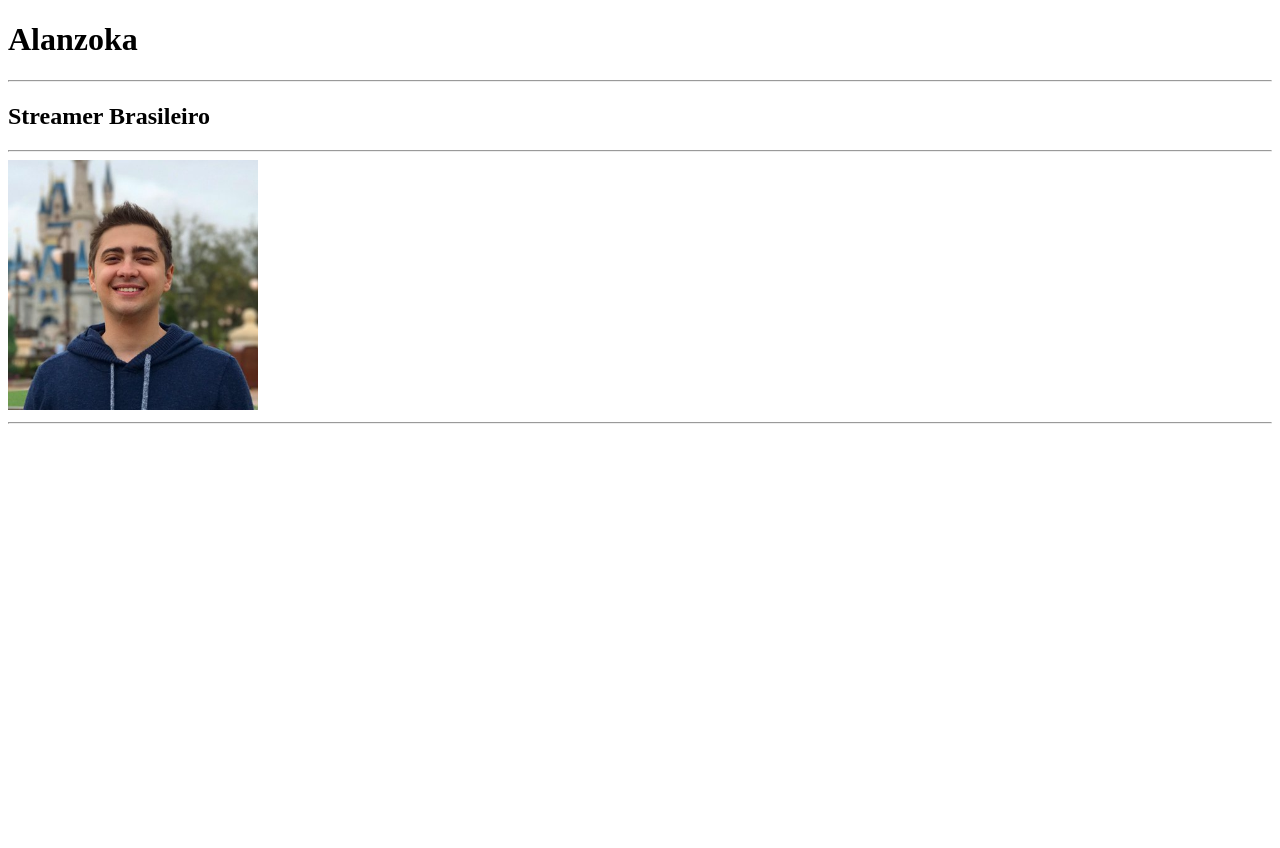
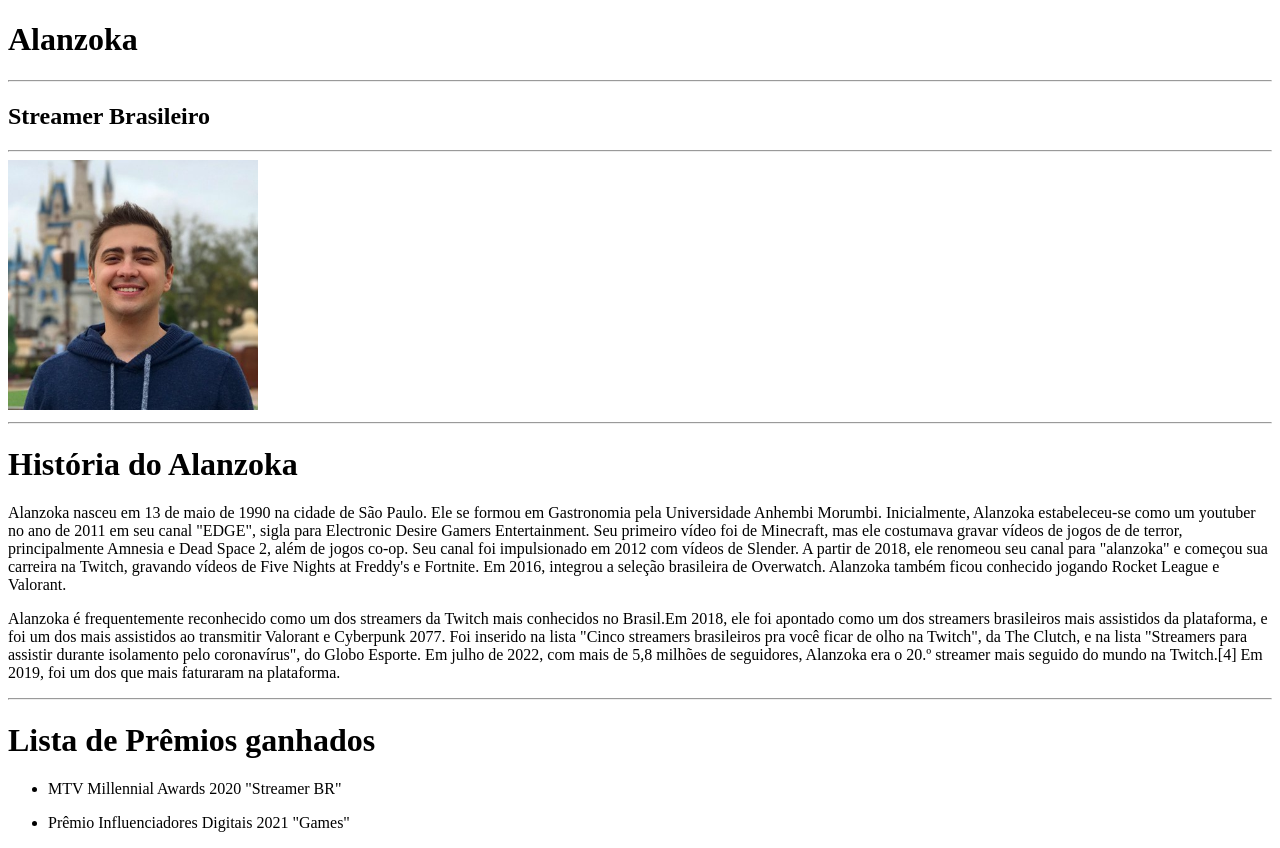
Before and after one commit to WalterJr31/primeiro-site, a plain HTML site: page alanzoka.html in a window 1280 px wide. Before the commit the page ends 800 px from the top, so only its background shows below. Drawn offline with Linux system fonts and the light colour scheme.

Commit message:
Alanzoka
streamer brasileiro

```diff
--- a/alanzoka.html
+++ b/alanzoka.html
@@ -15,6 +15,27 @@
         <hr>
         <img src="alanzoka.jpg" width="250">
         <hr>
+        <h1>História do Alanzoka</h1>
+        <p>
+            Alanzoka nasceu em 13 de maio de 1990 na cidade de São Paulo. Ele se formou em Gastronomia pela Universidade Anhembi Morumbi. Inicialmente, Alanzoka estabeleceu-se como um youtuber no ano de 2011 em seu canal "EDGE", sigla para Electronic Desire Gamers Entertainment. Seu primeiro vídeo foi de Minecraft, mas ele costumava gravar vídeos de jogos de de terror, principalmente Amnesia e Dead Space 2, além de jogos co-op. Seu canal foi impulsionado em 2012 com vídeos de Slender. A partir de 2018, ele renomeou seu canal para "alanzoka" e começou sua carreira na Twitch, gravando vídeos de Five Nights at Freddy's e Fortnite. Em 2016, integrou a seleção brasileira de Overwatch. Alanzoka também ficou conhecido jogando Rocket League e Valorant.
+        </p>
+        <p>
+            Alanzoka é frequentemente reconhecido como um dos streamers da Twitch mais conhecidos no Brasil.Em 2018, ele foi apontado como um dos streamers brasileiros mais assistidos da plataforma, e foi um dos mais assistidos ao transmitir Valorant e Cyberpunk 2077. Foi inserido na lista "Cinco streamers brasileiros pra você ficar de olho na Twitch", da The Clutch, e na lista "Streamers para assistir durante isolamento pelo coronavírus", do Globo Esporte.
+
+Em julho de 2022, com mais de 5,8 milhões de seguidores, Alanzoka era o 20.º streamer mais seguido do mundo na Twitch.[4] Em 2019, foi um dos que mais faturaram na plataforma.
+        </p>
+        <hr>
+        <h1>Lista de Prêmios ganhados</h1>
+        <ul>
+            <li>
+                MTV Millennial Awards 2020 "Streamer BR"
+            </li>
+        </ul>
+        <ul>
+            <li>
+                Prêmio Influenciadores Digitais	2021 "Games"
+            </li>
+        </ul>
 
 </body>
 
```
